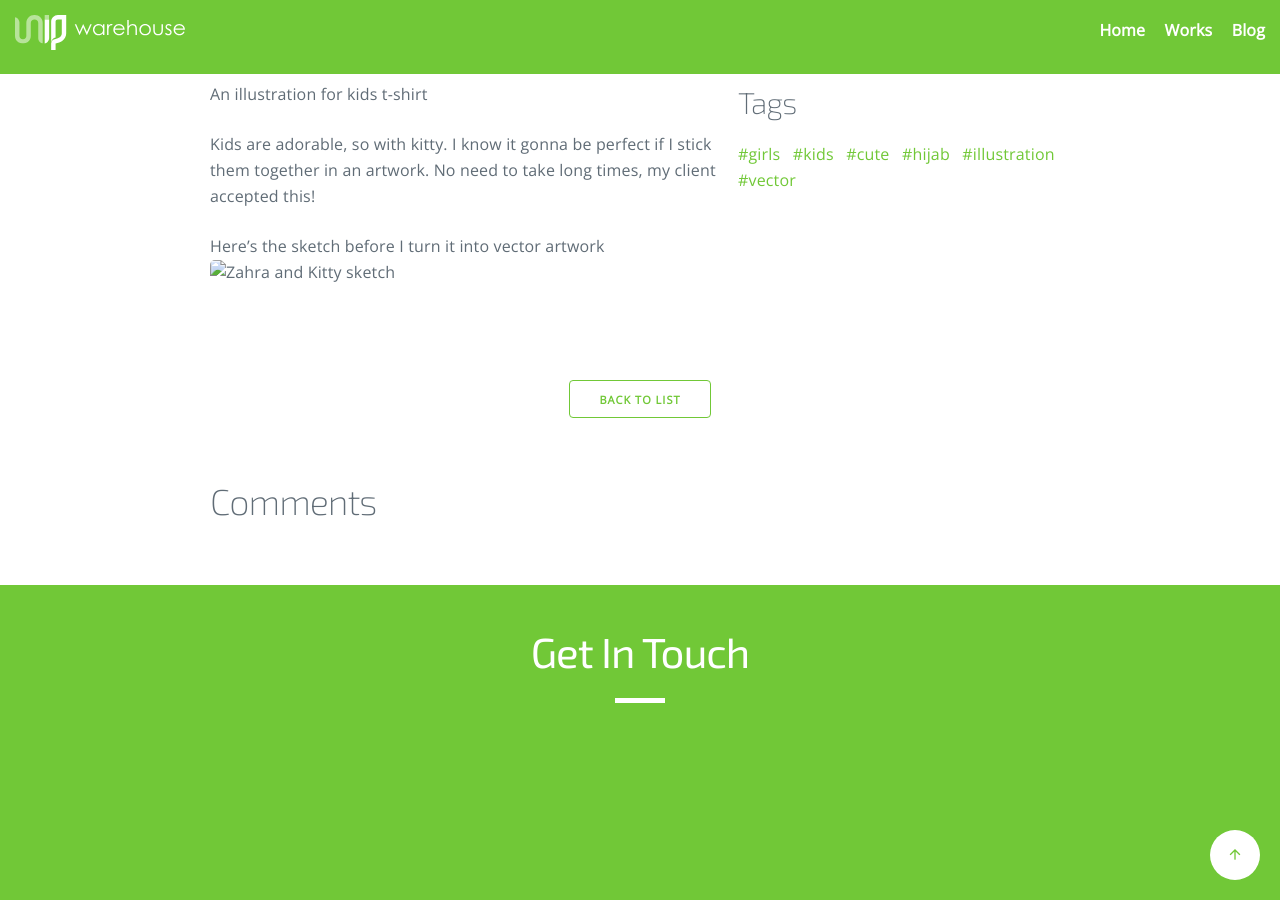
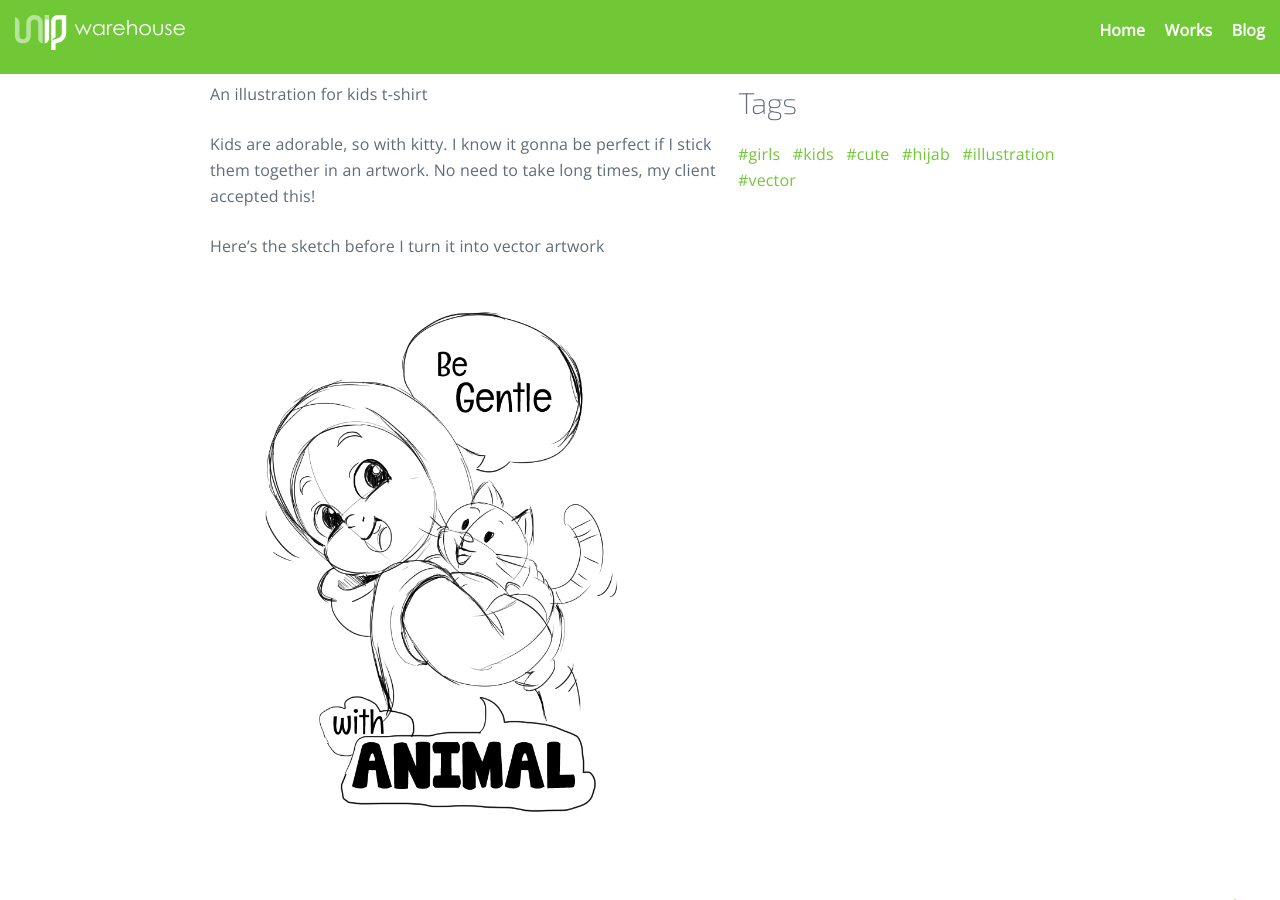
Before and after one commit to unipwarehouse/unipwarehouse.github.io, a Jekyll site: the page built from _works/zahra-and-kitty.md, in a window 1280 px wide and 900 px high, scrolled down 1121 px. Built offline with Jekyll 4.4.1, drawn with Linux system fonts in a browser that asks for light colours; some web fonts are replaced; comment, search, counter and statistics services are not loaded.

Commit message:
fix image body link

```diff
--- a/_works/zahra-and-kitty.md
+++ b/_works/zahra-and-kitty.md
@@ -11,5 +11,5 @@ An illustration for kids t-shirt
 Kids are adorable, so with kitty. I know it gonna be perfect if I stick them together in an artwork. No need to take long times, my client accepted this!
 
 Here's the sketch before I turn it into vector artwork
-![Zahra and Kitty sketch]({{site.url}}{{ site.baseurl }}/img/works/zahra-and-kitty-sketch.jpg)
+![Zahra and Kitty sketch]({{site.url}}{{ site.baseurl }}/img/works/zahra-and-kitty/zahra-and-kitty-sketch.jpg)
 <!-- {% include work-image.html image-link='/img/works/zahra-and-kitty-sketch.jpg' image-alt='Zahra and Kitty sketch' %} -->
```
